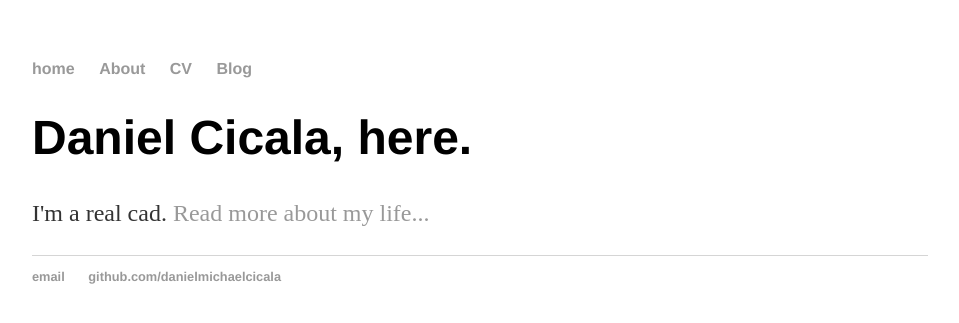
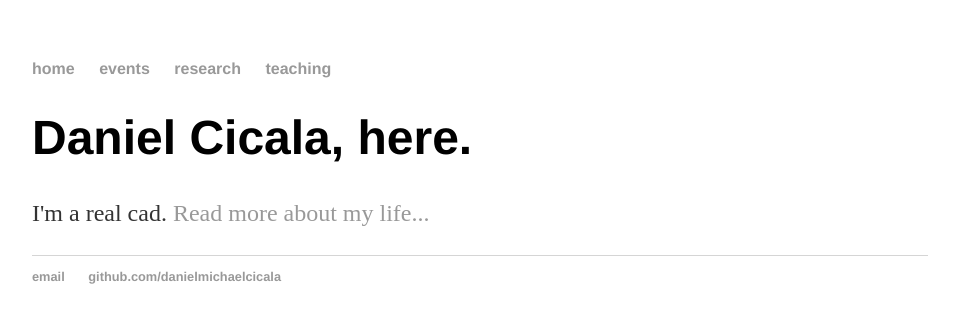
Before and after one commit to danielmichaelcicala/danielmichaelcicala.github.io, a Jekyll site: the page built from index.html, in a window 1280 px wide. Shown: the top 323 px of the page, without its empty margins (160-1119 px from the left). Built offline with Jekyll 4.4.1, drawn with Linux system fonts in a browser that asks for light colours.

Commit message:
Update default.html

```diff
--- a/_layouts/default.html
+++ b/_layouts/default.html
@@ -9,9 +9,9 @@
 			<nav>
 	    		<ul>
 	        		<li><a href="/">home</a></li>
-		        	<li><a href="/events">About</a></li>
-	        		<li><a href="/research">CV</a></li>
-	        		<li><a href="/teaching">Blog</a></li>
+		        	<li><a href="/events">events</a></li>
+	        		<li><a href="/research">research</a></li>
+	        		<li><a href="/teaching">teaching</a></li>
 	    		</ul>
 			</nav>
 			<div class="container">
```
